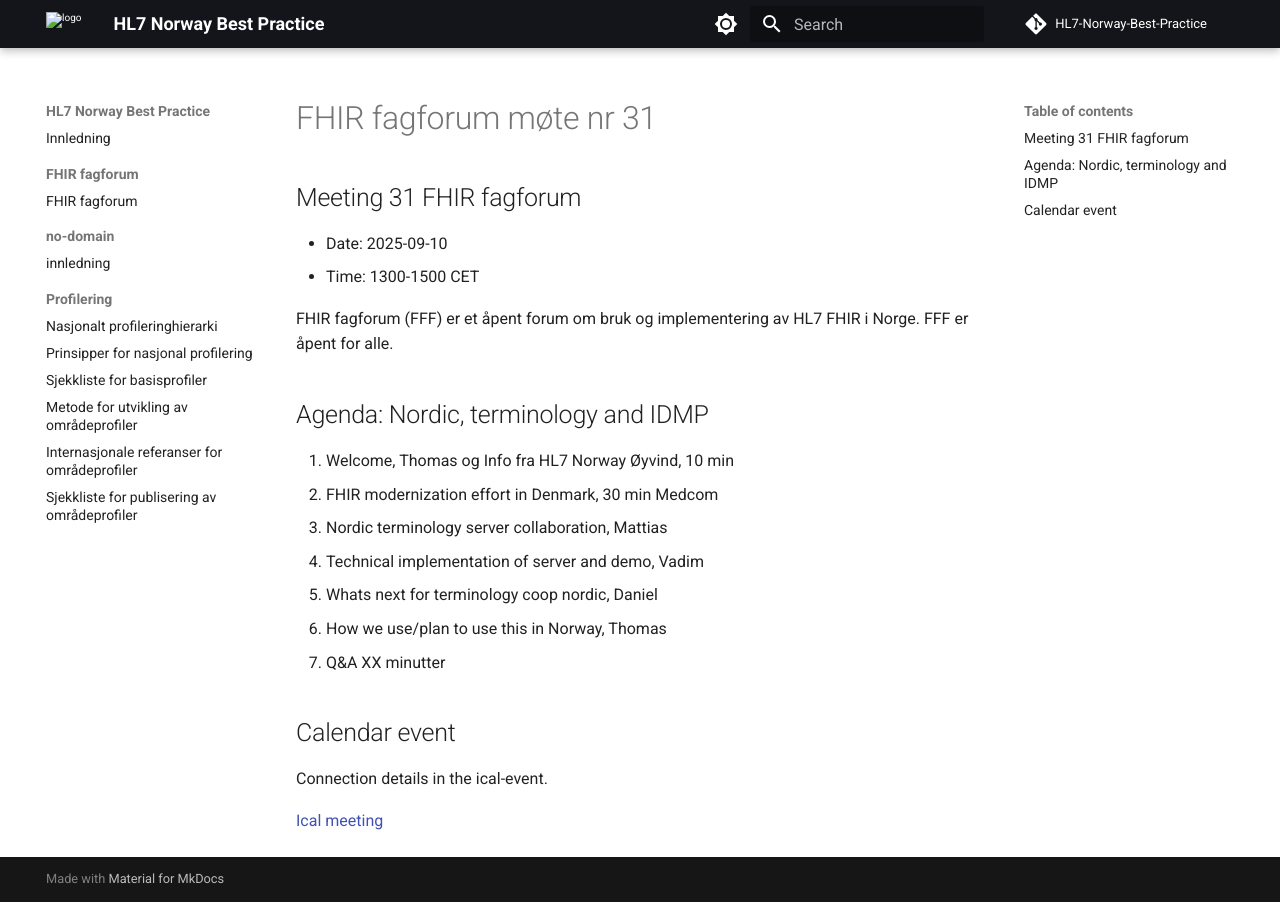
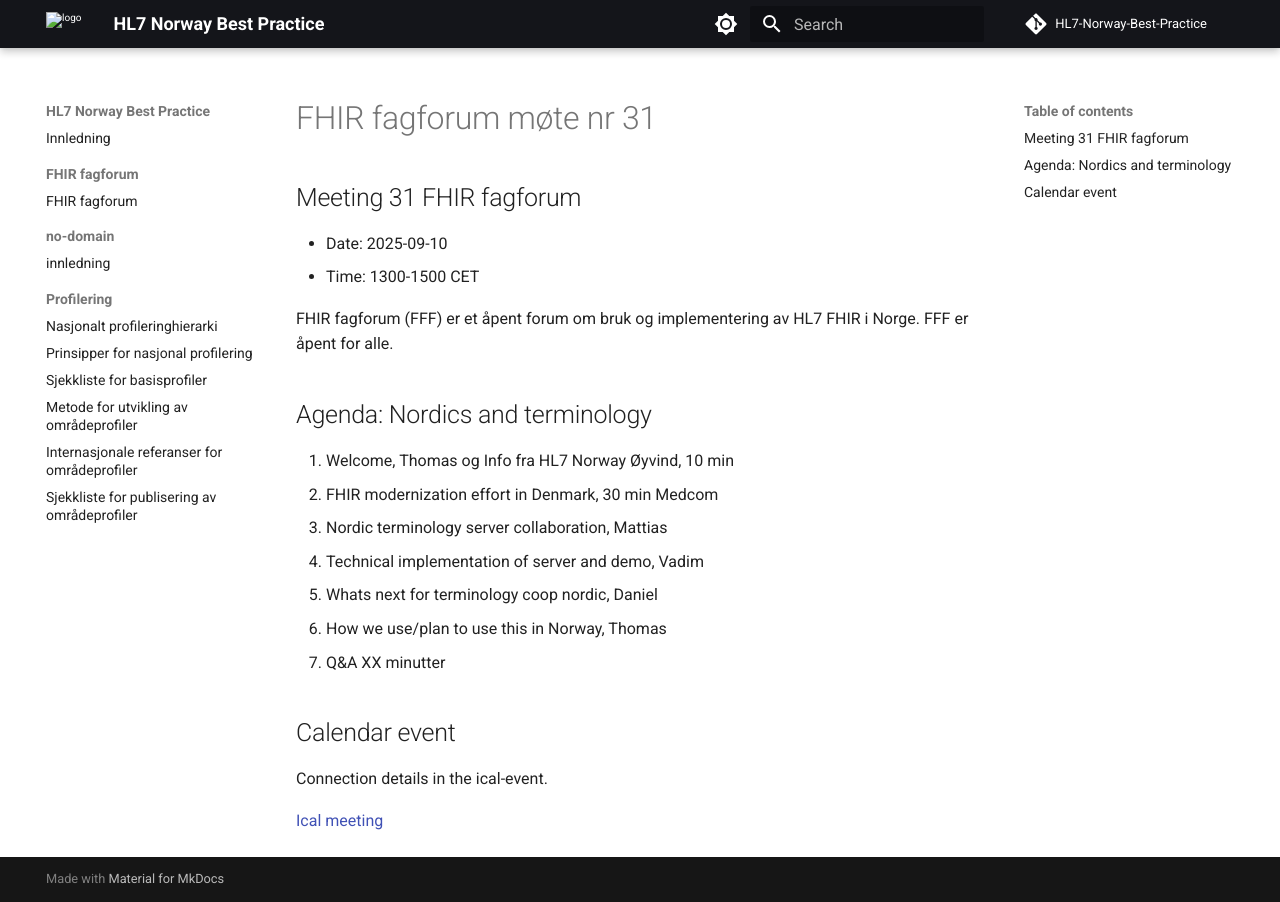
Before and after one commit to HL7Norway/best-practice, an MkDocs documentation site: the page built from docs/FHIR-faglig-forum/_agenda/2025-09-10-agenda.md, in a window 1280 px wide. Built offline with MkDocs 1.6.1 and Material for MkDocs 9.7.7, drawn with Linux system fonts in a browser that asks for light colours; comment, search, counter and statistics services are not loaded.

```diff
--- a/docs/FHIR-faglig-forum/_agenda/2025-09-10-agenda.md
+++ b/docs/FHIR-faglig-forum/_agenda/2025-09-10-agenda.md
@@ -3,7 +3,7 @@
 title: FHIR fagforum møte nr 31
 motenr: 31
 dato: 2025-09-10
-tema: Nordic, terminology and IDMP
+tema: Nordics and terminology
 ---
 
 ## Meeting 31 FHIR fagforum
@@ -13,7 +13,7 @@
 
 FHIR fagforum (FFF) er et åpent forum om bruk og implementering av HL7 FHIR i Norge. FFF er åpent for alle.
 
-## Agenda: Nordic, terminology and IDMP
+## Agenda: Nordics and terminology
 
 1. Welcome, Thomas og Info fra HL7 Norway Øyvind, 10 min
 2. FHIR modernization effort in Denmark, 30 min Medcom
```
